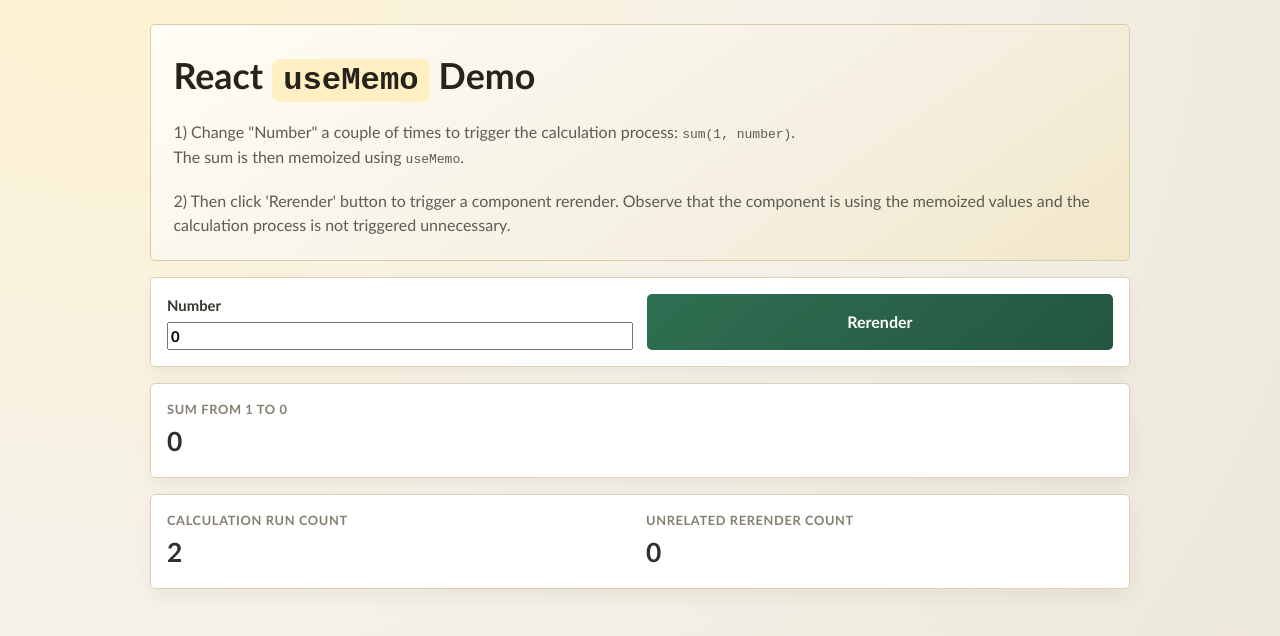
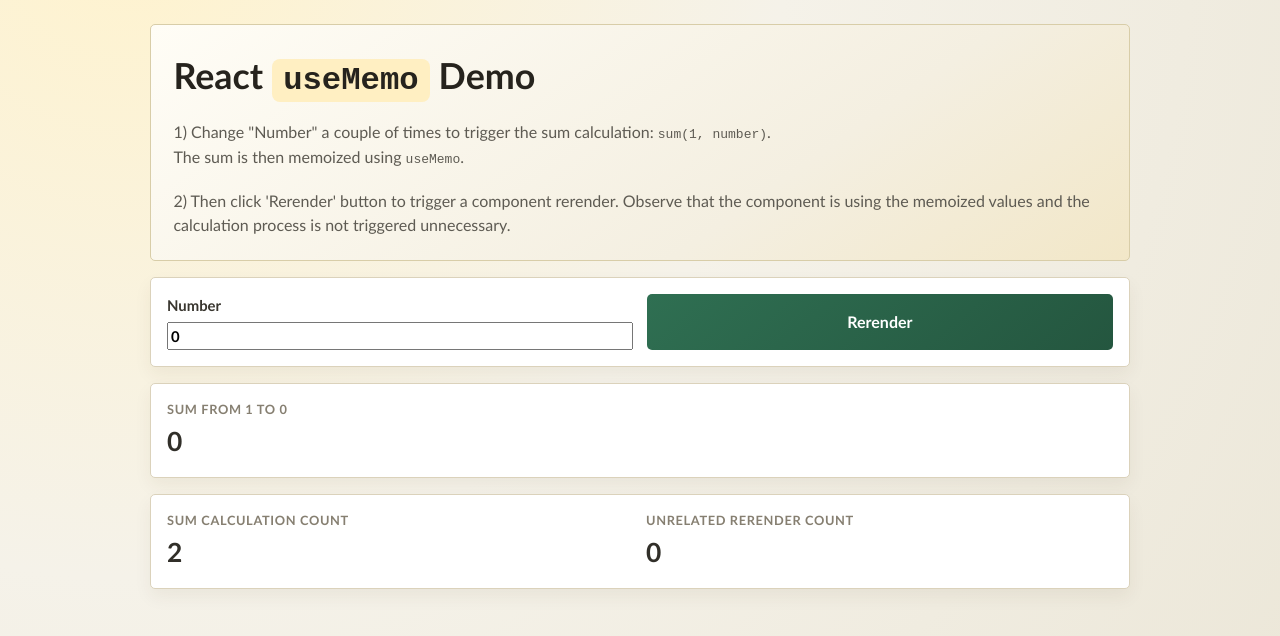
Before and after one commit to lastunicorn/use-memo, a React (Vite) app in the folder sources/: page / in a window 1280 px wide. Shown: the top 636 px of the page. Built offline with nearby package versions, Linux system fonts and the light colour scheme.

Commit message:
Update lables and description

```diff
--- a/sources/src/features/use-memo-demo/UseMemoDemo.tsx
+++ b/sources/src/features/use-memo-demo/UseMemoDemo.tsx
@@ -39,7 +39,7 @@
 					React <code>useMemo</code> Demo
 				</h1>
 				<p className='subtitle'>
-					1) Change "Number" a couple of times to trigger the calculation process: <code>sum(1, number)</code>.
+					1) Change "Number" a couple of times to trigger the sum calculation: <code>sum(1, number)</code>.
 					<br/>
 					The sum is then memoized using <code>useMemo</code>.
 				</p>
@@ -66,7 +66,7 @@
 
 			<section className='panel metrics'>
 				<div>
-					<p className='metric-label'>Calculation run count</p>
+					<p className='metric-label'>Sum calculation count</p>
 					<p className='metric-value'>{calculationCountRef.current}</p>
 				</div>
 				<div>
```
